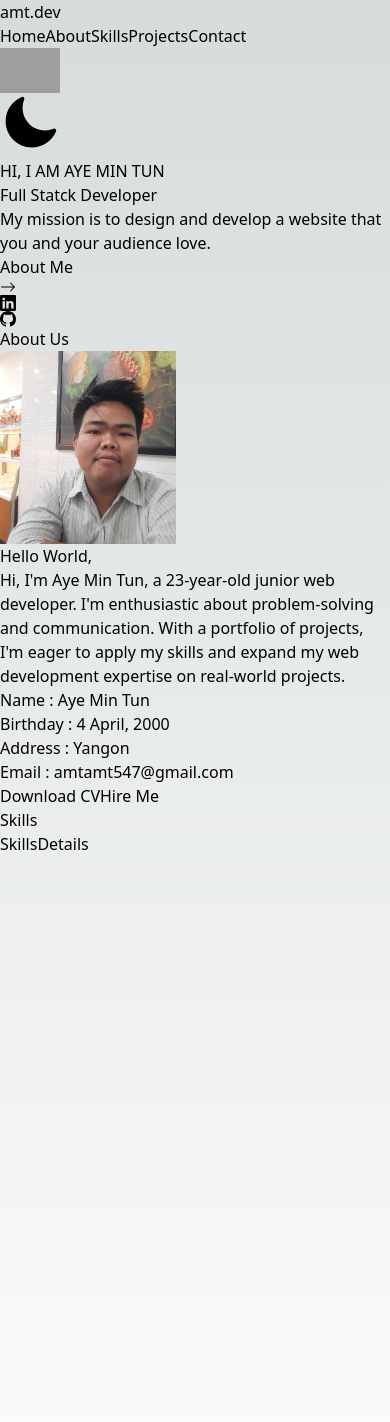
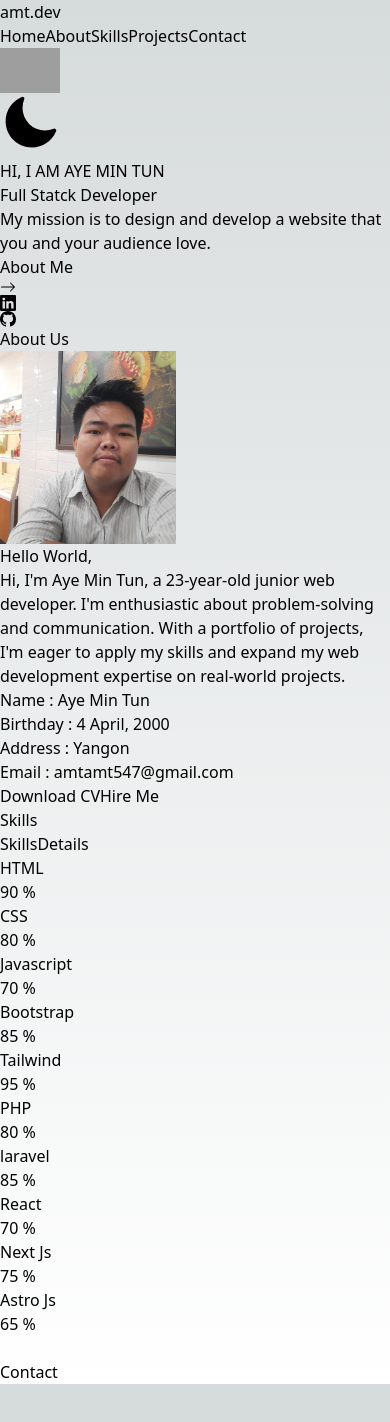
Before and after one commit to ayemin-tun/amt-dev, a Next.js app: page / in a window 390 px wide. Shown: the top 1422 px of the page. After the commit the page ends 1384 px from the top, so only its background shows below. Built offline with nearby package versions, Linux system fonts and the light colour scheme; grey boxes are pictures that could not be loaded.

Commit message:
adjust_responsive

```diff
--- a/components/about/About.jsx
+++ b/components/about/About.jsx
@@ -4,11 +4,11 @@ import PageHeader from "../PageHeader";
 const About = () => {
   return (
     <div
-      className="w-full h-auto md:h-screen mx-auto md:px-28 px-8 py-16 dark:bg-slate-800"
+      className="w-full h-auto md:min-h-screen md:px-28 px-8 py-16 dark:bg-slate-800"
       id="about"
     >
       <div className="w-full md:flex ">
-        <div className="md:w-1/5 w-full md:h-[80vh] flex justify-center items-start border-r-2 border-gray-400">
+        <div className="md:w-1/5 w-full h-auto flex justify-center items-start border-r-2 border-gray-400">
           <PageHeader>About Us</PageHeader>
         </div>
         <div className="md:w-4/5 w-full h-auto p-5">
--- a/components/skills/Skills.jsx
+++ b/components/skills/Skills.jsx
@@ -3,7 +3,7 @@ import SkillsSection from "./SkillsSection";
 const Skills = () => {
   return (
     <div
-      className="w-full h-auto mx-auto md:px-28 px-8 py-16 dark:bg-slate-800"
+      className="w-full md:min-h-screen h-auto md:px-28 px-8 py-16 dark:bg-slate-800"
       id="skills"
     >
       <div className="md:hidden md:w-1/5 w-full flex justify-center items-start border-l-2 border-gray-400 order-1">
--- a/components/skills/SkillsSection.jsx
+++ b/components/skills/SkillsSection.jsx
@@ -19,7 +19,7 @@ const SkillsSection = () => {
 
   const [skill, setSkill] = useState(null);
   const [percent, setPercent] = useState(null);
-  const [animate, setAnimate] = useState(false);
+  const [animate, setAnimate] = useState(true);
   const [allSkills, setAllSKills] = useState(true);
   // Function to handle click event and update state
   const handleSkillClick = (name, percent) => {
```
